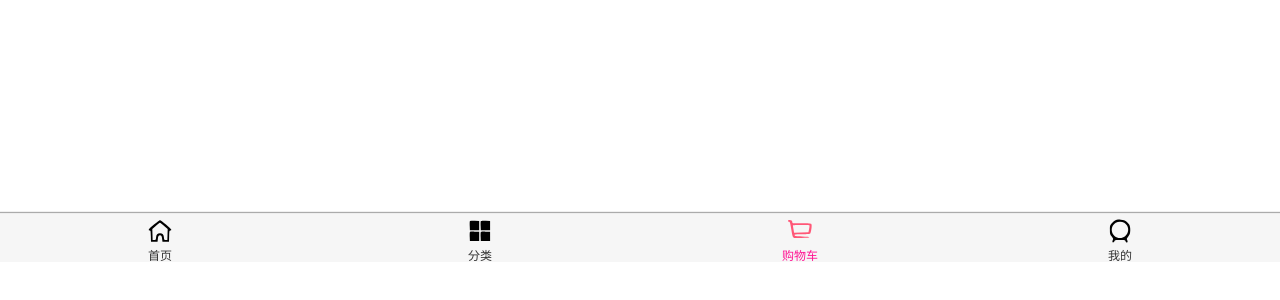
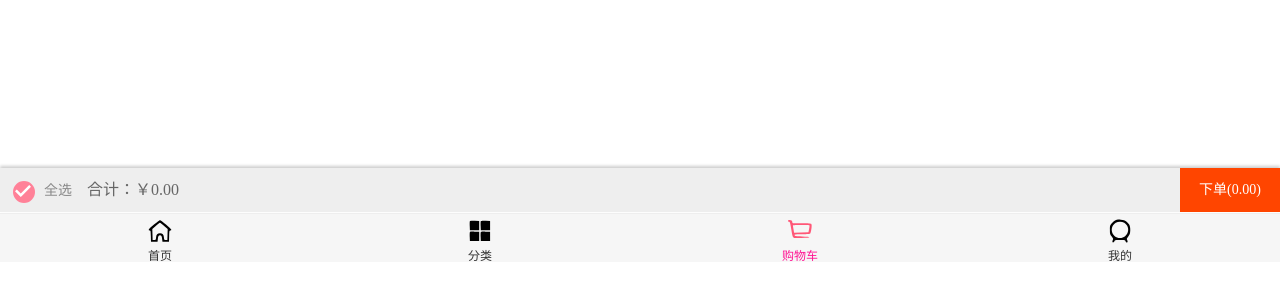
Before and after one commit to Logivy/supermall, a Vue app: page /shopcart in a window 1280 px wide. Shown: the part 538-838 px from the top of the page. Before the commit the page ends 800 px from the top, so only its background shows below. Built offline with nearby package versions, Linux system fonts and the light colour scheme.

Commit message:
[购物车] 功能完成

```diff
--- a/src/components/common/scroll/Scroll.vue
+++ b/src/components/common/scroll/Scroll.vue
@@ -32,7 +32,9 @@ export default {
       pullUpLoad: this.pullUpLoad,
       click: true,
       // 更新自动计算image,DOM
-      observeImage: true,
+      observeImage:{
+        debounceTime:200,
+      },
       observeDOM: true,
     });
 
--- a/src/components/common/tabbar/TabBar.vue
+++ b/src/components/common/tabbar/TabBar.vue
@@ -14,7 +14,6 @@ export default {
   background-color: #f6f6f6;
   height: 49px;
   border-top: 1px solid #eee;
-  box-shadow: 0 -1px 1px rgba(150, 150, 150, 0.8);
 
 
   /* 定位设置 */
--- a/src/store/actions.js
+++ b/src/store/actions.js
@@ -13,6 +13,7 @@ export default {
       commit("addCounter", oldProduct);
     } else {
       payload.count = 1;
+      payload.checked = true;
       commit("addToCart", payload);
     }
   }
--- a/src/store/getters.js
+++ b/src/store/getters.js
@@ -1,5 +1,8 @@
 export default{
     cartLength(state){
         return state.cartList.length
+    },
+    cartList(state){
+      return state.cartList
     }
 }
--- a/src/views/detail/Detail.vue
+++ b/src/views/detail/Detail.vue
@@ -157,7 +157,6 @@ export default {
     },
     imageLoad() {
       this.getThemeTopY();
-      console.log(123);
     },
   },
 };
--- a/src/views/shopcart/Shopcart.vue
+++ b/src/views/shopcart/Shopcart.vue
@@ -3,23 +3,26 @@
     <nav-bar class="cart-nav"
       ><div slot="center">购物车({{ cartLength }})</div></nav-bar
     >
+    <cart-list />
+    <bottom-bar />
   </div>
 </template>
 <script>
-import { mapGetters } from 'vuex'
+import { mapGetters } from "vuex";
 
 import NavBar from "components/common/navbar/NavBar";
+import BottomBar from "./childComps/BottomBar";
+import CartList from "./childComps/CartList";
 
 export default {
   name: "Shopcart",
   components: {
     NavBar,
+    CartList,
+    BottomBar,
   },
   computed: {
-    // cartLength() {
-    //   return this.$store.getters.cartLength;
-    // },
-    ...mapGetters(['cartLength'])
+    ...mapGetters(["cartLength"]),
   },
 };
 </script>
--- /dev/null
+++ b/src/views/shopcart/childComps/BottomBar.vue
@@ -0,0 +1,86 @@
+<template>
+  <div class="bottom-bar">
+    <CheckButton class="select-all" @checkBtnClick="checkBtnClick" :checked="isSelectAll"/>
+    <span>全选</span>
+    <span class="total-price">合计：￥{{ totalPrice }}</span>
+    <span class="buy">下单({{ totalPrice }})</span>
+  </div>
+</template>
+<script>
+import { mapGetters } from "vuex";
+import CheckButton from "./CheckButton";
+
+export default {
+  name: "BottomBar",
+  components: {
+    CheckButton,
+  },
+  computed: {
+    ...mapGetters(["cartList"]),
+    totalPrice() {
+      return this.cartList
+        .filter((item) => item.checked)
+        .reduce((preVal, item) => {
+          return preVal + item.count * item.newPrice;
+        }, 0)
+        .toFixed(2);
+    },
+    isSelectAll(){
+        return this.cartList.find(item =>item.checked === false) === undefined
+    }
+  },
+  methods: {
+    //判断是否全选
+    checkBtnClick() {
+      let isSelectAll = this.cartList.find((item) => !item.checked);
+
+      if (isSelectAll) {
+        this.cartList.forEach((item) => {
+          item.checked = true;
+        });
+      } else {
+        this.cartList.forEach((item) => {
+          item.checked = false;
+        });
+      }
+    },
+  },
+};
+</script>
+<style scoped>
+.bottom-bar {
+  width: 100%;
+  height: 44px;
+  background-color: #eee;
+  position: fixed;
+  bottom: 50px;
+  left: 0;
+  box-shadow: 0 -2px 3px rgba(0, 0, 0, 0.2);
+  font-size: 14px;
+  color: #888;
+  line-height: 44px;
+  padding-left: 44px;
+  box-sizing: border-box;
+}
+.bottom-bar .select-all {
+  position: absolute;
+  line-height: 0;
+  left: 13px;
+  top: 13px;
+}
+
+.bottom-bar .total-price {
+  margin-left: 15px;
+  font-size: 16px;
+  color: #666;
+}
+.bottom-bar .buy {
+  background-color: orangered;
+  color: #fff;
+  width: 100px;
+  height: 44px;
+  text-align: center;
+  line-height: 44px;
+  float: right;
+}
+</style>
--- /dev/null
+++ b/src/views/shopcart/childComps/CartList.vue
@@ -0,0 +1,40 @@
+<template>
+  <div class="cart-list">
+    <scroll class="wrapper" ref="scroll">
+      <cart-list-item
+        v-for="(item, index) in cartList"
+        :key="index"
+        :item-info="item"
+      ></cart-list-item>
+    </scroll>
+  </div>
+</template>
+<script>
+import { mapGetters } from "vuex";
+import Scroll from "components/common/scroll/Scroll";
+import CartListItem from "./CartListItem";
+
+export default {
+  name: "CartList",
+  components: {
+    Scroll,
+    CartListItem,
+  },
+  computed: {
+    ...mapGetters(["cartList"]),
+  },
+
+  activated(){
+    this.$refs.scroll.refresh()
+  }
+};
+</script>
+<style scoped>
+.cart-list {
+  height: 100vh;
+}
+.wrapper {
+  height: calc(100% - 44px - 58px);
+  overflow: hidden;
+}
+</style>
--- /dev/null
+++ b/src/views/shopcart/childComps/CartListItem.vue
@@ -0,0 +1,100 @@
+<template>
+  <div class="cart-item">
+    <div class="item-selector">
+      <check-button @checkBtnClick="checkedChange" :checked="itemInfo.checked"/>
+    </div>
+    <div class="item-img">
+      <img :src="itemInfo.imgURL" alt="" />
+    </div>
+    <div class="item-info">
+      <div class="item-title">{{ itemInfo.title }}</div>
+      <div class="item-desc">商品描述：{{ itemInfo.desc }}</div>
+      <div class="info-bottom">
+        <div class="item-price left">￥{{ itemInfo.newPrice }}</div>
+        <div class="item-count right">x{{ itemInfo.count }}</div>
+      </div>
+    </div>
+  </div>
+</template>
+<script>
+import CheckButton from "./CheckButton";
+export default {
+  name: "CartListItem",
+  props: {
+    itemInfo: {
+      type: Object,
+      default() {
+        return {};
+      },
+    },
+  },
+
+  components: {
+    CheckButton,
+  },
+  methods: {
+    checkedChange(){
+      this.itemInfo.checked = !this.itemInfo.checked;
+    }
+
+  },
+};
+</script>
+<style scoped>
+.cart-item {
+  width: 100%;
+  display: flex;
+  padding: 5px;
+  border-bottom: 1px solid #ccc;
+}
+.item-selector {
+  width: 14%;
+  display: flex;
+  justify-content: center;
+  align-items: center;
+}
+
+.item-img {
+  padding: 5px;
+}
+
+.item-img img {
+  width: 80px;
+  height: 100px;
+  display: block;
+  border-radius: 5px;
+}
+
+.item-info {
+  font-size: 17px;
+  color: #333;
+  padding: 5px 10px;
+  position: relative;
+  overflow: hidden;
+}
+
+.item-info .item-desc {
+  font-size: 14px;
+  color: #666;
+  margin-top: 15px;
+}
+
+.item-title,
+.item-desc {
+  overflow: hidden;
+  white-space: nowrap;
+  /* 移出 用省略号表示 */
+  text-overflow: ellipsis;
+}
+
+.info-bottom {
+  margin-top: 10px;
+  position: absolute;
+  bottom: 10px;
+  left: 10px;
+  right: 10px;
+}
+.info-bottom .item-price {
+color: orangered;
+}
+</style>
--- /dev/null
+++ b/src/views/shopcart/childComps/CheckButton.vue
@@ -0,0 +1,43 @@
+<template>
+<div class="check-button">
+    <div class="icon-selector" :class="{'selector-active':checked}" @click="selectItem">
+        <img src="~/assets/img/cart/tick.svg" alt="">
+    </div>
+</div>
+</template>
+<script>
+export default {
+   name:'CheckButton',
+   props:{
+       checked:{
+           type:Boolean,
+           default(){
+               return true
+           }
+       },
+   },
+
+   methods:{
+       selectItem(){
+           this.$emit("checkBtnClick")
+       }
+   },
+
+}
+</script>
+<style scoped>
+.icon-selector{
+    position: relative;
+    margin: 0;
+    width: 18px;
+    height: 18px;
+    border-radius: 50%;
+    border: 2px solid #ccc;
+    cursor: pointer;
+}
+
+.selector-active{
+    background-color: #ff8198;
+    border-color: #ff8198;
+}
+</style>
```
